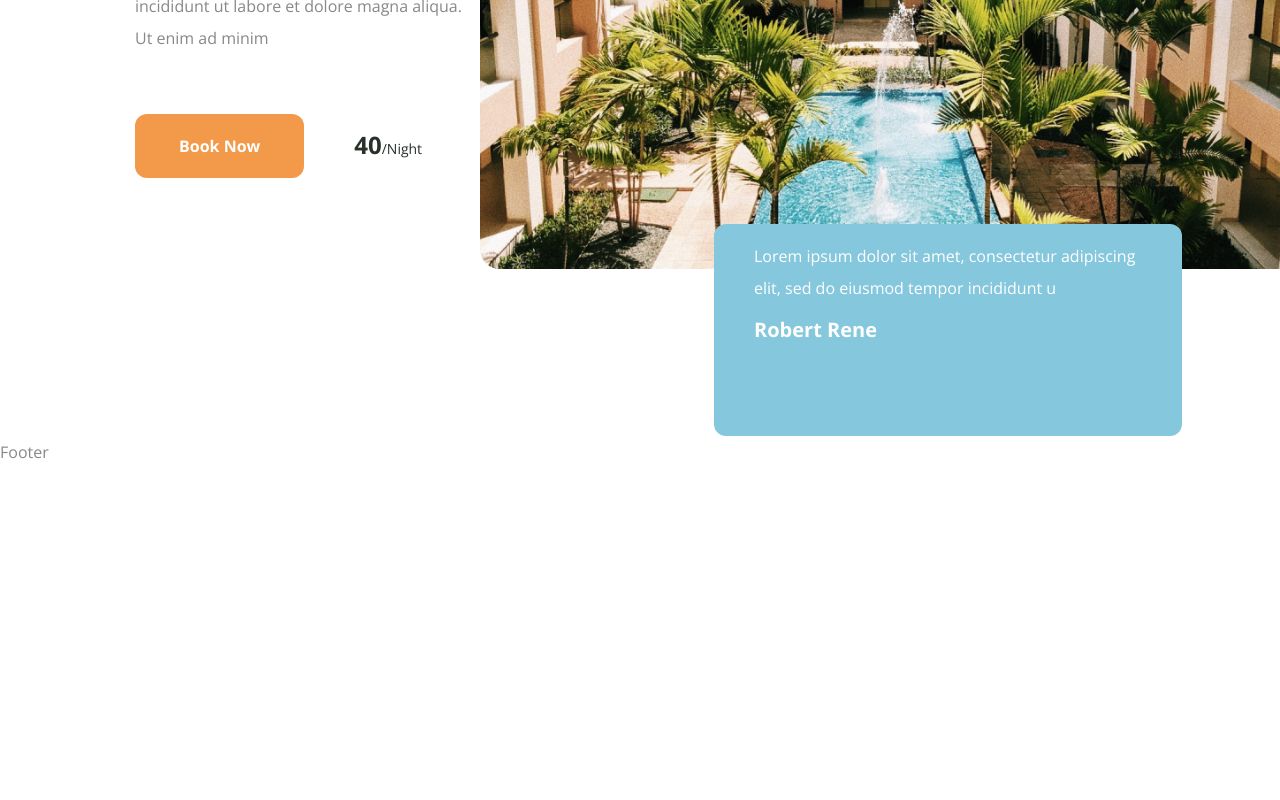
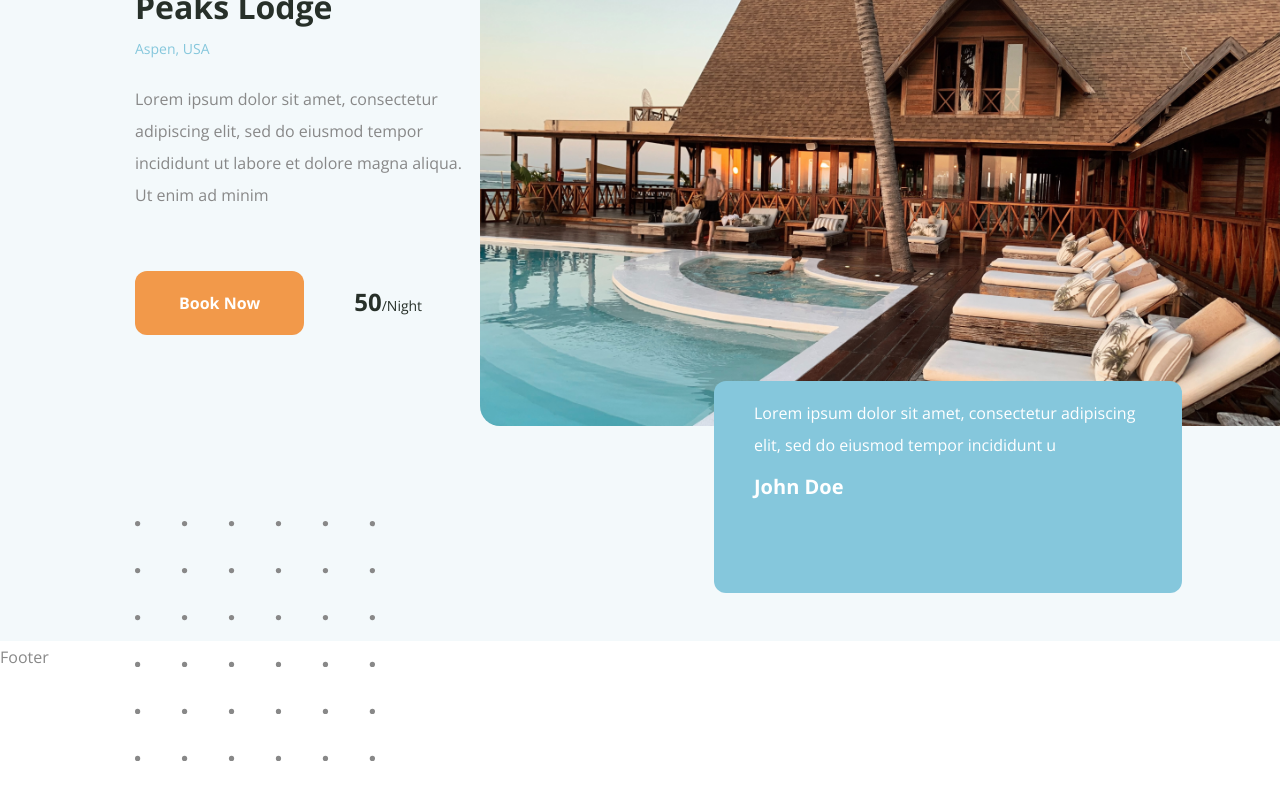
Before and after one commit to Jisap/next14-hotely, a Next.js app: page / in a window 1280 px wide. Shown: the part 2342-3142 px from the top of the page. Built offline with nearby package versions, Linux system fonts and the light colour scheme.

Commit message:
Recommendation

```diff
--- a/components/Recommendation.jsx
+++ b/components/Recommendation.jsx
@@ -60,10 +60,29 @@ const recommendationData = [
 
 const Recommendation = () => {
   return (
-    <section>
+    <motion.section
+      variants={fadeIn('up', 0.2)}
+      initial='hidden'
+      whileInView='show'
+      viewport={{ once: false, amount: 0 }}
+      className="pb-12 xl:pt-[157px] xl-pb-[112px] bg-soft_green-secondary relative"
+    >
       {/* slider */}
-      <div>
-        <Swiper>
+      <motion.div
+        variants={fadeIn('up', 0.4)}
+        initial='hidden'
+        whileInView='show'
+        viewport={{once: false, amount: 0}}
+      >
+        <Swiper
+          modules={[Autoplay]}
+          autoplay={{
+            delay:4000,
+            disableOnInteraction: true
+          }}
+          loop
+          speed={2000}
+        >
           {recommendationData.map((hotel, index) => {
             return (
               <SwiperSlide key={index}>
@@ -113,8 +132,18 @@ const Recommendation = () => {
             )
           })}
         </Swiper>
-      </div>
-    </section>
+      </motion.div>
+      {/* pattern */}
+      <Image
+        src={'/recommendation/pattern.svg'}
+        width={240}
+        height={240}
+        alt='pattern'
+        className="hidden xl:flex absolute left-[135px] -bottom-[120px]"
+
+      />
+
+    </motion.section>
   )
 }
 
```
